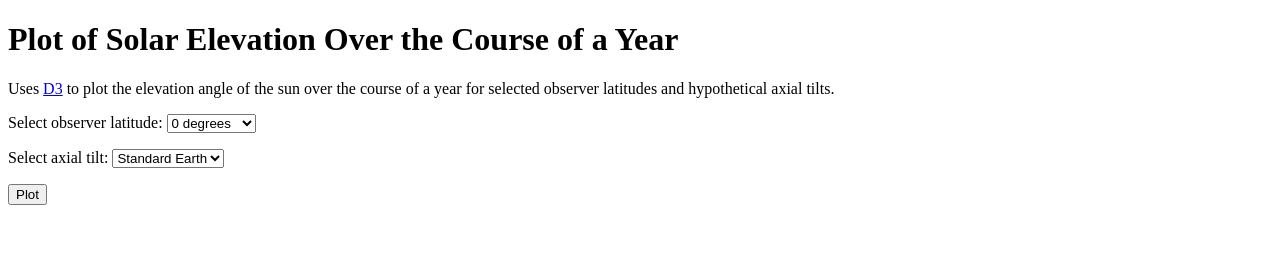
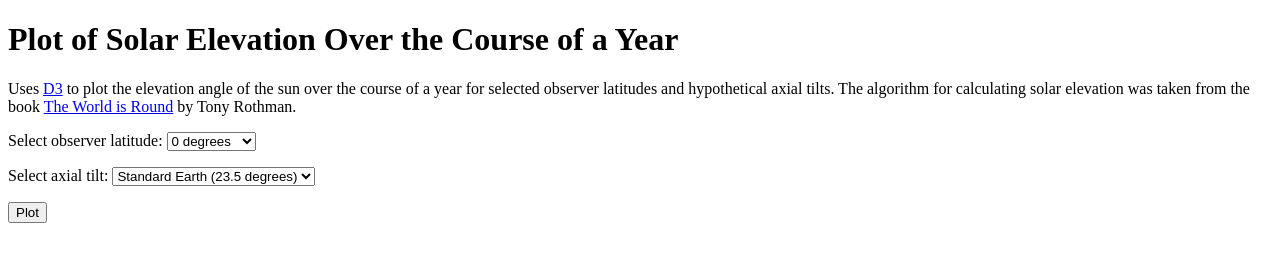
Before and after one commit to markhartel/projects, a plain HTML site: page solar-elevation/index.html in a window 1280 px wide. Drawn offline with Linux system fonts and the light colour scheme.

Commit message:
Update index.html

```diff
--- a/solar-elevation/index.html
+++ b/solar-elevation/index.html
@@ -22,7 +22,8 @@
 </head>
 <body>
   <h1>Plot of Solar Elevation Over the Course of a Year</h1>
-  <p>Uses <a href="https://d3js.org/">D3</a> to plot the elevation angle of the sun over the course of a year for selected observer latitudes and hypothetical axial tilts.</p>
+  <p>Uses <a href="https://d3js.org/">D3</a> to plot the elevation angle of the sun over the course of a year for selected observer latitudes and hypothetical axial tilts.
+  The algorithm for calculating solar elevation was taken from the book <a href="https://www.goodreads.com/book/show/890377.The_World_Is_Round">The World is Round</a> by Tony Rothman.</p>
   <form>
     <p>
       <label for="observerLat">Select observer latitude:</label>
@@ -42,10 +43,10 @@
     <p>
       <label for="planetType">Select axial tilt:</label>
       <select id="planetType">
-        <option value="standardearth" selected="selected">Standard Earth</option>
-        <option value="uprightearth">Upright Earth</option>
-        <option value="tiltedearth">Tilted Earth</option>
-        <option value="toppledearth">Toppled Earth</option>
+        <option value="standardearth" selected="selected">Standard Earth (23.5 degrees)</option>
+        <option value="uprightearth">Upright Earth (0 degrees)</option>
+        <option value="tiltedearth">Tilted Earth (45.0 degrees)</option>
+        <option value="toppledearth">Toppled Earth (90 degrees)</option>
         <!--<option value="standardvenus">Standard Venus</option>-->
       </select>
     </p>
```
